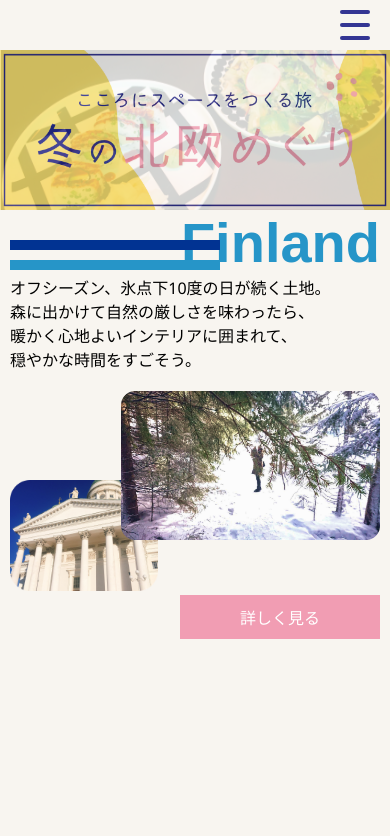
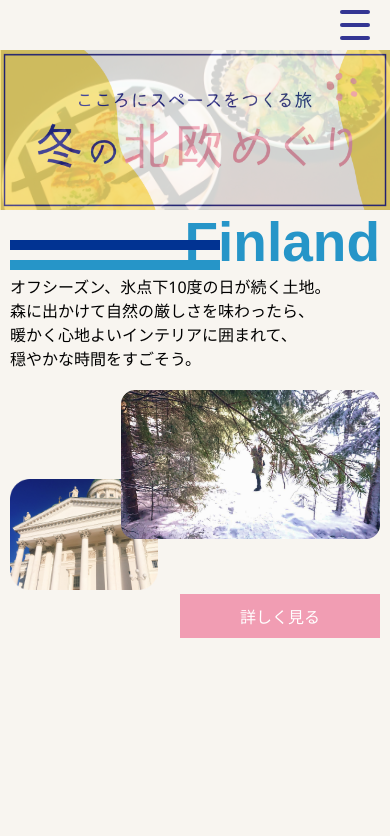
Before and after one commit to shingo1013/nordic-trip, a plain HTML site: page index.html in a window 390 px wide. Shown: the top 836 px of the page. Drawn offline with nearby package versions, Linux system fonts and the light colour scheme; some packages are replaced by stand-ins of ours; a web font is replaced by a local one.

Commit message:
Update style.css

```diff
--- a/css/style.css
+++ b/css/style.css
@@ -506,7 +506,8 @@ sp
 ------------------------------------*/
 @media screen and (max-width: 700px) {
   .sec-title {
-    font-size: 3.5rem;
+    font-size: 55px;
+    letter-spacing: 0;
   }
   .sec-title::before {
     top: 30px;
```
